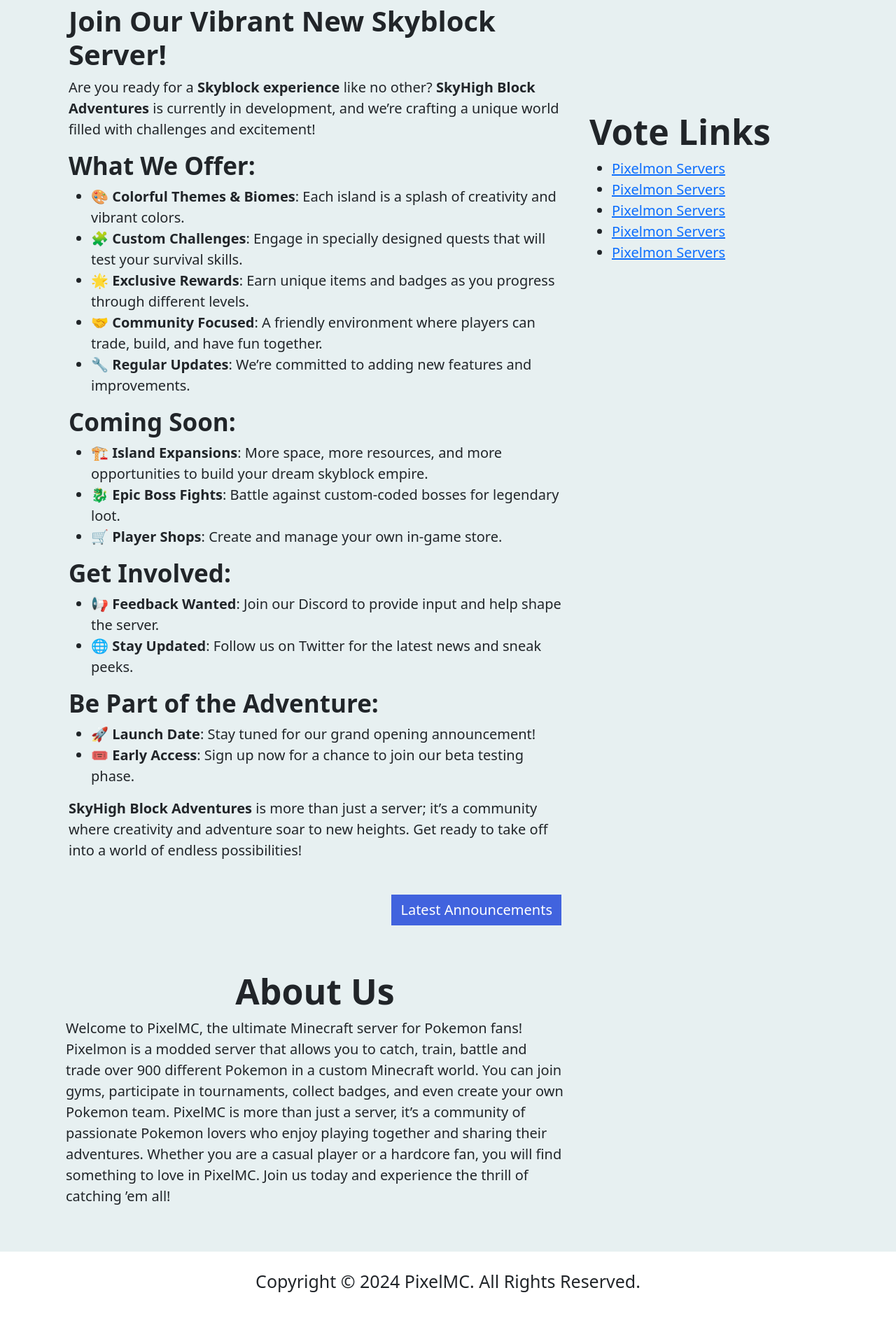
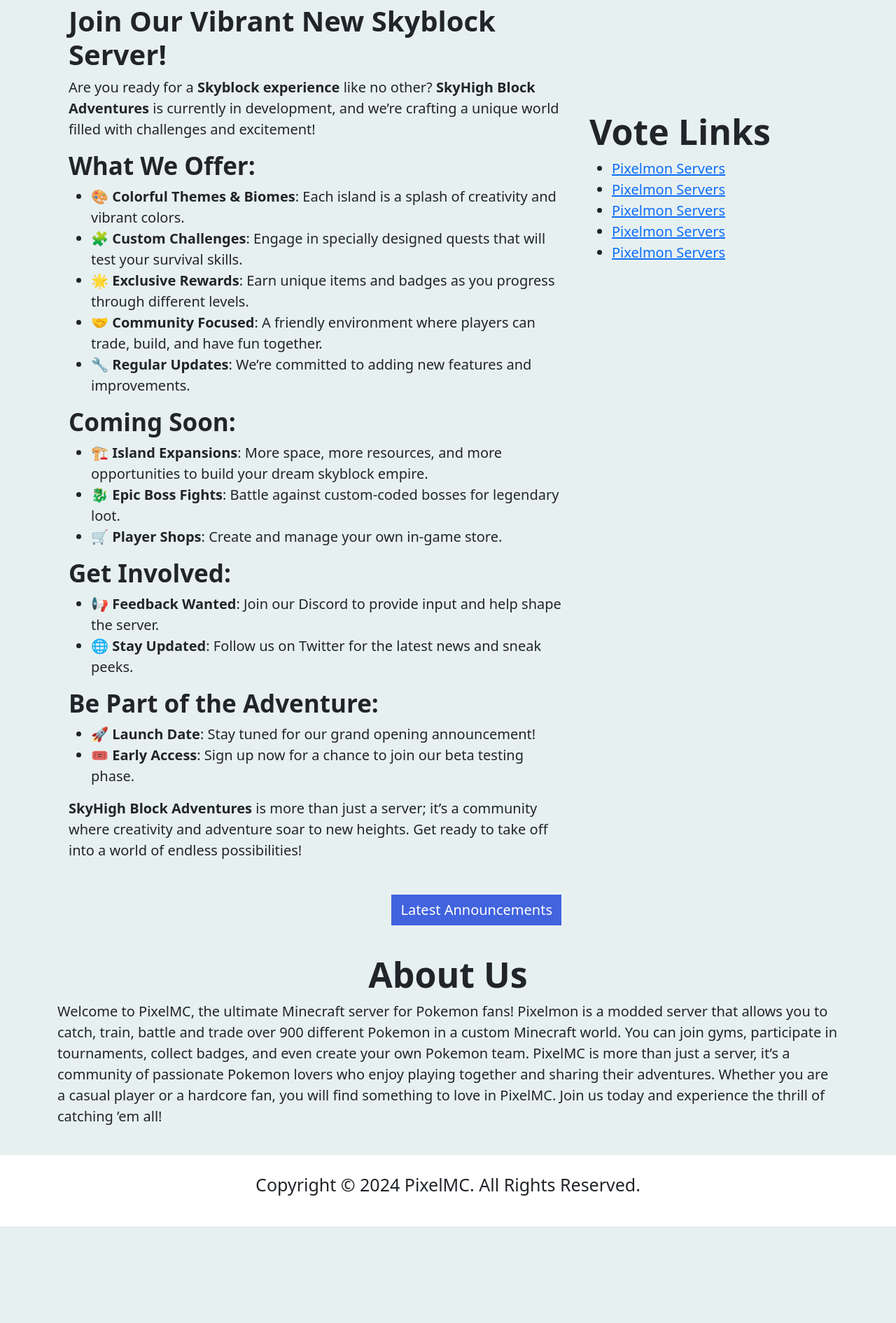
Before and after one commit to MysteryMystery/PixelMC.co, a Jekyll site: the page built from index.html, in a window 1280 px wide. Shown: the part 1376-3266 px from the top of the page at 70% size. Built offline with Jekyll 4.4.1, drawn with Linux system fonts in a browser that asks for light colours; after the commit the page ends 3128 px from its top, so only the background shows below that; grey boxes are pictures that could not be loaded.

```diff
--- a/index.html
+++ b/index.html
@@ -83,12 +83,9 @@
     </div>
 
     <div class="row mb-4">
-        <div class="col-12 col-md-8 p-4">
+        <div class="col-12">
             <h1 class="text-center fw-bold">About Us</h1>
             <p>Welcome to PixelMC, the ultimate Minecraft server for Pokemon fans! Pixelmon is a modded server that allows you to catch, train, battle and trade over 900 different Pokemon in a custom Minecraft world. You can join gyms, participate in tournaments, collect badges, and even create your own Pokemon team. PixelMC is more than just a server, it’s a community of passionate Pokemon lovers who enjoy playing together and sharing their adventures. Whether you are a casual player or a hardcore fan, you will find something to love in PixelMC. Join us today and experience the thrill of catching ’em all!</p>
-        </div>
-        <div class="col-12 col-md-4 p-4">
-
         </div>
     </div>
 </div>
```
